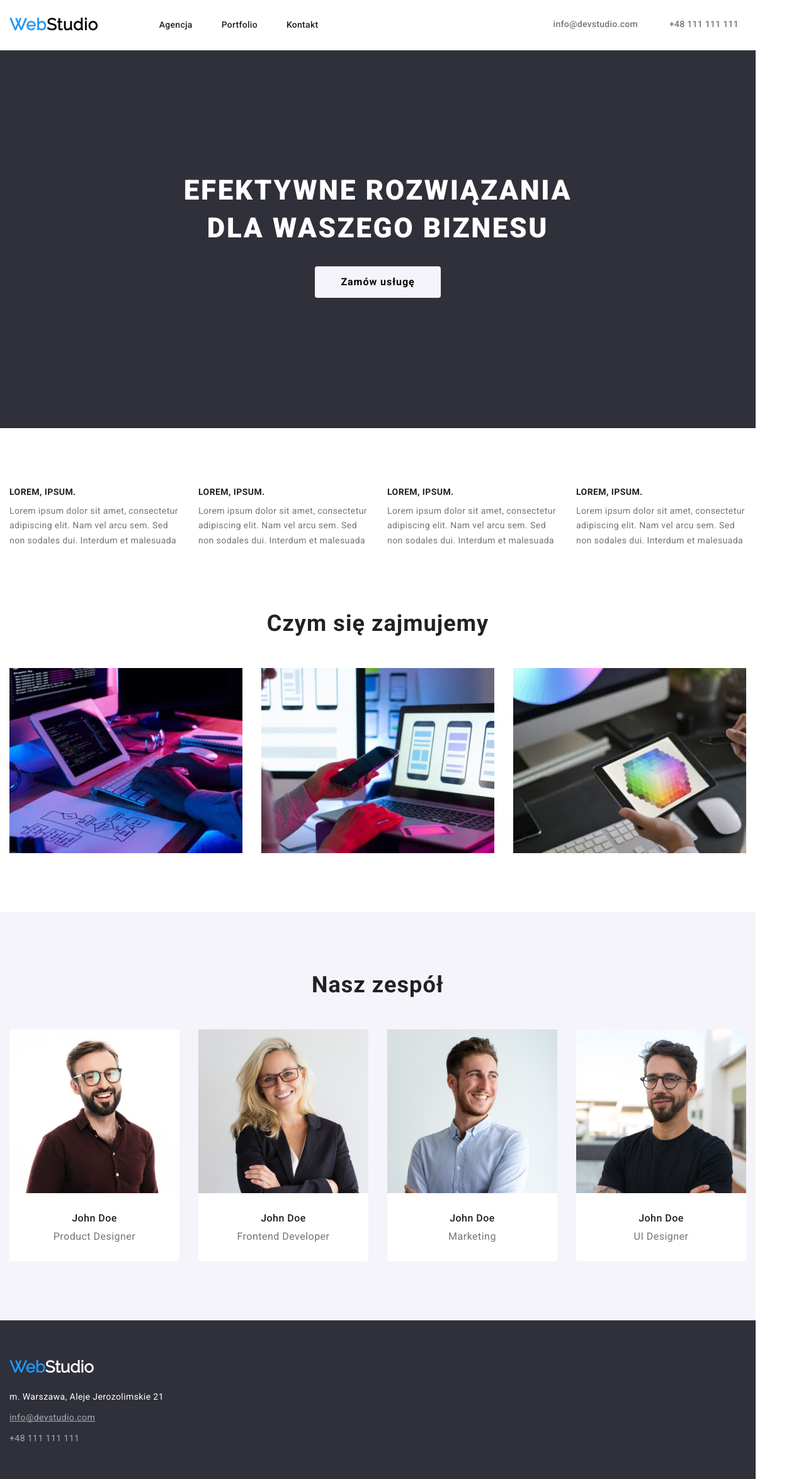
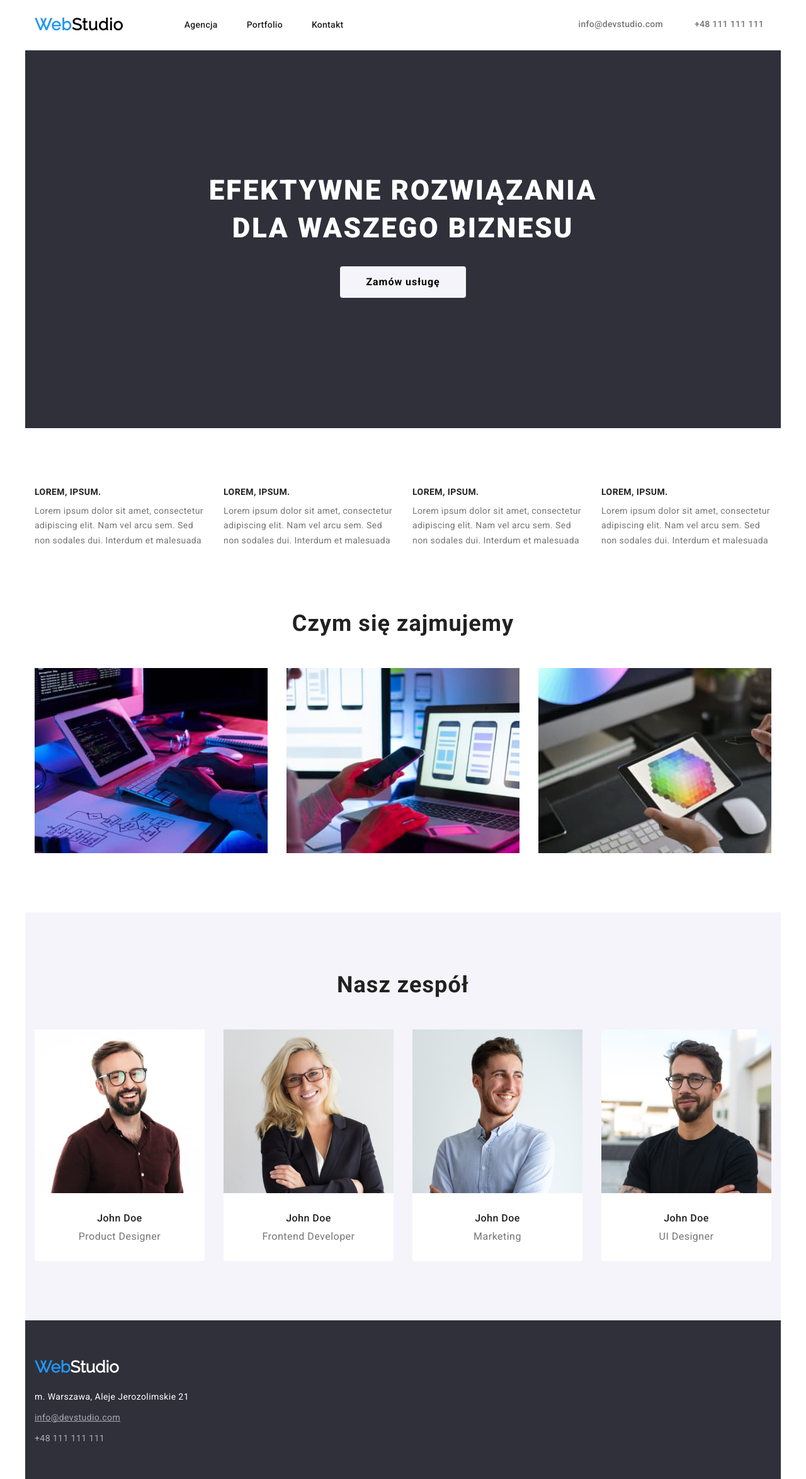
Before and after one commit to karolek77/goit-markup-hw-03, a plain HTML site: page index.html in a window 1280 px wide. Shown: the whole page at 63% size. Drawn offline with nearby package versions, Linux system fonts and the light colour scheme.

Commit message:
correction .container

```diff
--- a/css/styles.css
+++ b/css/styles.css
@@ -4,6 +4,7 @@ body {
 }
 .container {
   width: 1200px;
+  margin: 0 auto;
 }
 a {
   text-decoration: none;
@@ -23,8 +24,6 @@ a {
   display: flex;
   justify-content: space-between;
   align-items: center;
-}
-header {
   border-bottom: 1px solid #ececec;
   padding: 24px 27px 24px 15px;
 }
@@ -99,9 +98,6 @@ header {
   padding-bottom: 94px;
   background-color: var(--background-color);
 }
-.advantages-list {
-  padding-top: 94px;
-}
 
 .head-btn {
   display: flex;
@@ -150,6 +146,7 @@ header {
   margin: 0 auto;
   padding: 0 15px;
   justify-content: space-between;
+  padding-top: 94px;
 }
 .info h4 {
   margin: 0;
@@ -304,6 +301,7 @@ img {
 .bottom-card {
   border: 1px solid #eeeeee;
   border-top: none;
+  padding: 20px 24px 20px 24px;
 }
 .name-project {
   font-weight: 700;
@@ -311,14 +309,14 @@ img {
   line-height: 2;
   letter-spacing: 0.06em;
   margin: 0;
-  padding-top: 20px;
 }
 .type-of-project {
   font-size: 16px;
   line-height: 1.88;
   letter-spacing: 0.03em;
   color: var(--color-text);
-  margin-top: 6px;
+  margin-top: 4px;
+  margin-bottom: 0;
 }
 /* ######### ######## ###### footer ###### ######## ######### */
 .foot-link {
--- a/index.html
+++ b/index.html
@@ -21,20 +21,19 @@
     <title>Studio</title>
   </head>
   <body>
-    <header class="link container">
+    <header>
+      <div class="link container">
         <div>
           <a class="logo-text-first" href="index.html"
             ><span class="accent">Web</span>Studio</a
           >
         </div>
         <nav>
-        <div>
           <ul class="go-links">
             <li><a class="go-link" href="/index.html">Agencja</a></li>
             <li><a class="go-link" href="./portfolio.html">Portfolio</a></li>
             <li><a class="go-link" href="kontakt">Kontakt</a></li>
           </ul>
-        </div>
         </nav>
         <div class="contact-links">
           <a class="contact-link" href="mailto:info@devstudio.com"
@@ -42,9 +41,11 @@
           >
           <a class="contact-link" href="tel:+48111111111">+48 111 111 111</a>
         </div>
+      </div>
     </header>
     <main>
-      <section class="hero container">
+      <section>
+        <div class="hero container">
           <div class="head-btn">
             <h1 class="headline">
               Efektywne rozwiązania <br />dla waszego biznesu
@@ -53,9 +54,10 @@
               <button class="btn-service" type="button">Zamów usługę</button>
             </div>
           </div>
+        </div>
       </section>
-      <section class="advantages-list container">
-        <div class="advantages">
+      <section>
+        <div class="advantages container">
           <div class="info">
             <h4 class="text-title">Lorem, ipsum.</h4>
             <p class="text">
@@ -86,7 +88,8 @@
           </div>
         </div>
       </section>
-      <section class="area-activity container">
+      <section>
+        <div class="area-activity container">
           <h2 class="title">Czym się zajmujemy</h2>
           <div>
             <ul class="img-list">
@@ -116,8 +119,10 @@
               </li>
             </ul>
           </div>
+        </div>
       </section>
-      <section class="team container">
+      <section>
+        <div class="team container">
           <h2 class="title-2">Nasz zespół</h2>
           <div>
             <ul class="img-list">
@@ -171,9 +176,11 @@
               </li>
             </ul>
           </div>
+        </div>
       </section>
     </main>
-    <footer class="foot-link container">
+    <footer>
+      <div class="foot-link container">
         <a class="logo-text-bottom" href="index.html"
           ><span class="accent">Web</span>Studio</a
         >
@@ -198,6 +205,7 @@
             </li>
           </ul>
         </address>
+      </div>
     </footer>
   </body>
 </html>
```
Also changed, not shown: portfolio.html (+8 -2 lines). Lines whose indentation alone changed are shown as unchanged.
